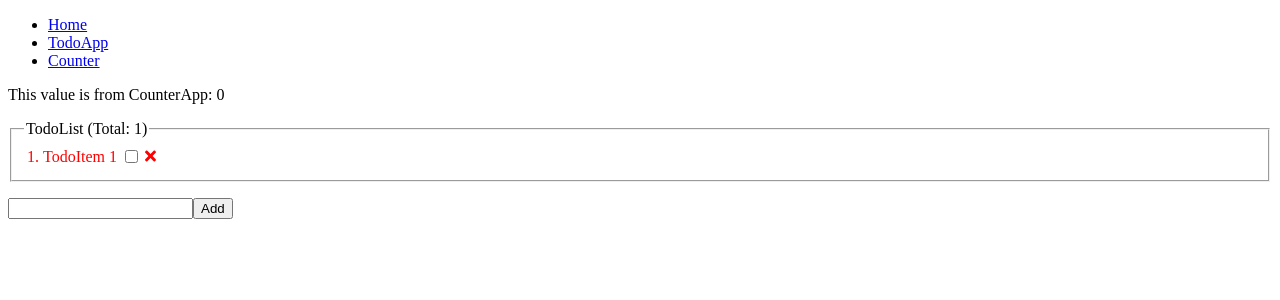
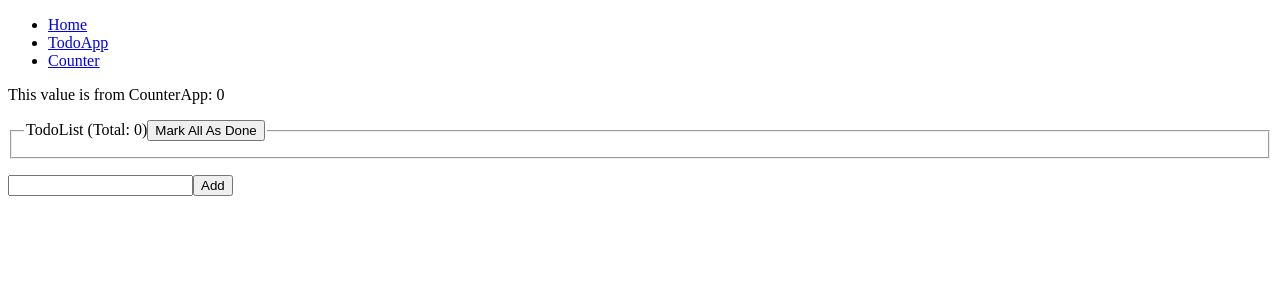
Before and after one commit to UMIQLO/reactjs-boilerplate, a React app: page /todo in a window 1280 px wide. Shown: the top 300 px of the page. Built offline with nearby package versions, Linux system fonts and the light colour scheme; the HTML template or start-up script is replaced by a standard one.

Commit message:
add mark all as done func

```diff
--- a/src/TodoApp/actions.js
+++ b/src/TodoApp/actions.js
@@ -1,6 +1,7 @@
 export const ADD_ITEM = 'ADD_ITEM'
 export const DELETE_ITEM = 'DELETE_ITEM'
 export const TOGGLE_ITEM = 'TOGGLE_ITEM'
+export const MARK_ALL_AS_DONE = 'MARK_ALL_AS_DONE'
 
 export const addTodo = todoInput => {
   return {type: ADD_ITEM, todoInput: todoInput}
@@ -13,3 +14,7 @@ export const deleteTodo = id => {
 export const toggleTodoStatus = id => {
   return {type: TOGGLE_ITEM, id: id}
 }
+
+export const markAllAsDone = () => {
+  return {type: MARK_ALL_AS_DONE}
+}
--- a/src/TodoApp/components/TodoList.jsx
+++ b/src/TodoApp/components/TodoList.jsx
@@ -3,11 +3,13 @@ import {connect} from 'react-redux'
 import {FontAwesomeIcon} from '@fortawesome/react-fontawesome'
 import {faTimes} from '@fortawesome/free-solid-svg-icons'
 
-const TodoList = ({counter, todoList, onChangeStatus, onDelete}) => {
+const TodoList = ({counter, todoList, onChangeStatus, onDelete, markAllAsDone}) => {
   return (<div>
     <p>This value is from CounterApp: {counter}</p>
     <fieldset>
-      <legend>TodoList (Total: {todoList.length})</legend>
+      <legend>TodoList (Total: {todoList.length})
+        <button onClick={markAllAsDone}>Mark All As Done</button>
+      </legend>
       <table>
         <tbody>
           {
@@ -21,7 +23,6 @@ const TodoList = ({counter, todoList, onChangeStatus, onDelete}) => {
                   : {
                     color: 'red'
                   }}>
-                <td>{index + 1}. </td>
                 <td>{item.title}</td>
                 <td><input type="checkbox" checked={item.isFinish} onChange={() => onChangeStatus(index)}/></td>
                 <td><FontAwesomeIcon icon={faTimes} onClick={() => onDelete(index)}/></td>
--- a/src/TodoApp/containers/TodoListContainer.js
+++ b/src/TodoApp/containers/TodoListContainer.js
@@ -1,6 +1,6 @@
 import {connect} from 'react-redux'
 import TodoList from '../components/TodoList'
-import {toggleTodoStatus, deleteTodo} from '../actions'
+import {toggleTodoStatus, deleteTodo, markAllAsDone} from '../actions'
 
 const mapStateToProps = state => {
   return {todoList: state.todoApp, counter: state.counterApp.counter}
@@ -12,6 +12,9 @@ const mapDispatchToProps = dispatch => {
     },
     onDelete: (id) => {
       dispatch(deleteTodo(id))
+    },
+    markAllAsDone: () => {
+      dispatch(markAllAsDone())
     }
   }
 }
--- a/src/TodoApp/reducers.js
+++ b/src/TodoApp/reducers.js
@@ -1,27 +1,35 @@
-import {ADD_ITEM, TOGGLE_ITEM, DELETE_ITEM} from './actions'
+import {ADD_ITEM, TOGGLE_ITEM, DELETE_ITEM, MARK_ALL_AS_DONE} from './actions'
 // init global state
-const initalState = [
-  {
-    title: 'TodoItem 1',
-    isFinish: false
-  }
-]
+const initalState = []
 
 const todoAppReducer = (state = initalState, action) => {
   switch (action.type) {
     case ADD_ITEM:
+      {
         return [
-        ...state, {
+          {
             title: action.todoInput,
             isFinish: false
+          },
+          ...state
+        ]
       }
-      ]
     case DELETE_ITEM:
-      state.splice(action.id, 1)
-      return [...state]
+      {
+        return state.splice(action.id, 1)
+      }
     case TOGGLE_ITEM:
+      {
         state[action.id].isFinish = !state[action.id].isFinish
         return [...state]
+      }
+    case MARK_ALL_AS_DONE:
+      {
+        state.map((item, index) => {
+          return item.isFinish = true
+        })
+        return [...state]
+      }
     default:
       return state
   }
```
Lines whose indentation alone changed are shown as unchanged.
